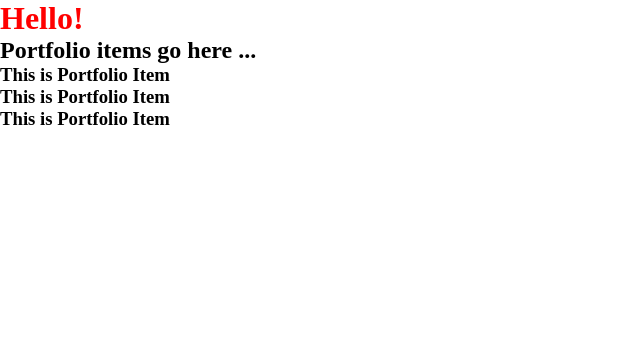
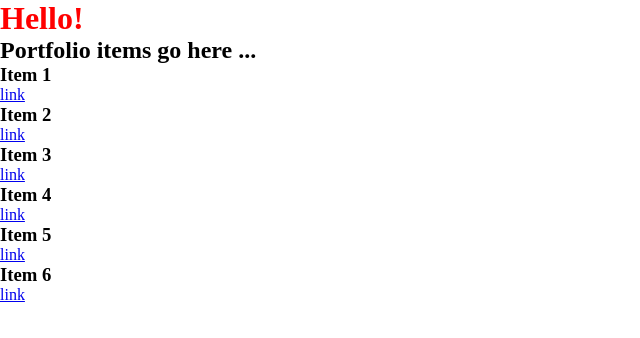
Before and after one commit to Tiana-K08/vass-react-project, a React (Vite) app: page / in a window 1280 px wide. Shown: the top 338 px of the page, without its empty margins (0-640 px from the left). Built offline with nearby package versions, Linux system fonts and the light colour scheme.

Commit message:
feat: add dynamic rendering for homepage items

```diff
--- a/src/components/homepage/HomepageContainer.jsx
+++ b/src/components/homepage/HomepageContainer.jsx
@@ -1,12 +1,25 @@
 import HomepageItem from './HomepageItem.jsx';
 
 export default function HomepageContainer() {
+  const homepageItems = [
+    'Item 1',
+    'Item 2',
+    'Item 3',
+    'Item 4',
+    'Item 5',
+    'Item 6',
+  ];
+
+  function renderHomepageItems() {
+    return homepageItems.map((item, idx) => (
+      <HomepageItem key={idx} title={item} url={'https://www.google.com/'} />
+    ));
+  }
+
   return (
     <>
       <h2>Portfolio items go here ...</h2>
-      <HomepageItem />
-      <HomepageItem />
-      <HomepageItem />
+      {renderHomepageItems()}
     </>
   );
 }
--- a/src/components/homepage/HomepageItem.jsx
+++ b/src/components/homepage/HomepageItem.jsx
@@ -1,7 +1,10 @@
-export default function HomepageItem() {
+export default function HomepageItem(props) {
   return (
     <>
-      <h3>This is Portfolio Item</h3>
+      <h3>{props.title}</h3>
+      <a href={props.url} target="_blank" rel="noopener noreferrer">
+        link
+      </a>
     </>
   );
 }
```
